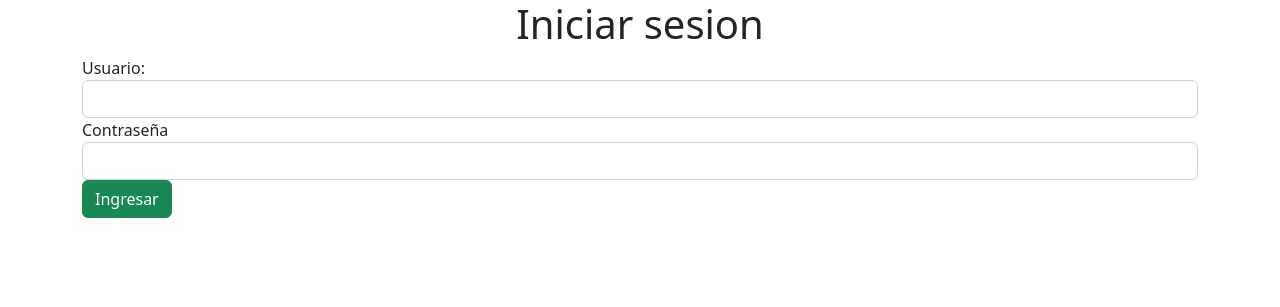
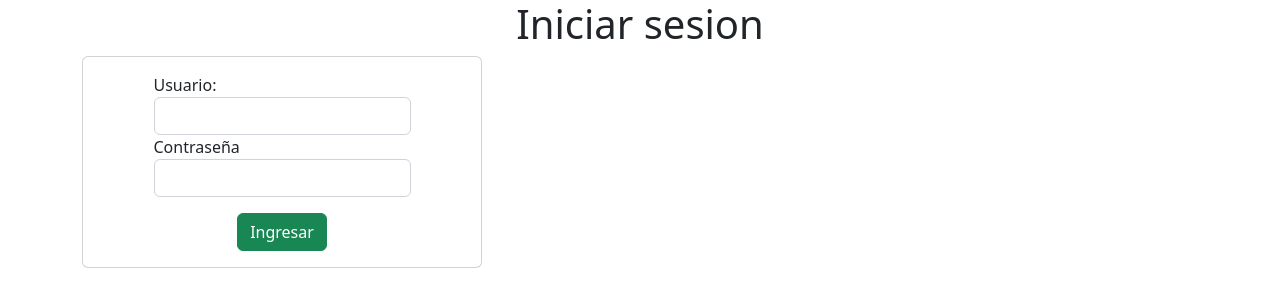
Before and after one commit to JavierSalgado01/web-django, a Django app: page /login/ in a window 1280 px wide. Shown: the top 307 px of the page. Run offline with Django 5.2, Linux system fonts and the light colour scheme.

Commit message:
apartado visual login, falta centrar

```diff
--- a/django/proyecto_construccion/proyecto_be/templates/login.html
+++ b/django/proyecto_construccion/proyecto_be/templates/login.html
@@ -10,15 +10,21 @@
 <body>
     <div class="container">
         <h1 class="text-center">Iniciar sesion</h1>
+        <div class="card" style="width: 25rem; align-items: center;">
             <div class="card-body">
                 <form method="POST">
                     {% csrf_token %}
                     <label>Usuario: </label>
                     <input type="text" name="user" id="user" class="form-control" required>
                     <label>Contraseña</label>
+                    <div class="mb-3">
                         <input type="password" name="pass" id="pass" class="form-control" required>
+                    </div>
+                    <div class="text-center">
                         <button type="submit" class="btn btn-success">Ingresar</button>
+                    </div>
                 </form>
+            </div>
         </div>
     </div>
 </body>
```
Lines whose indentation alone changed are shown as unchanged.
